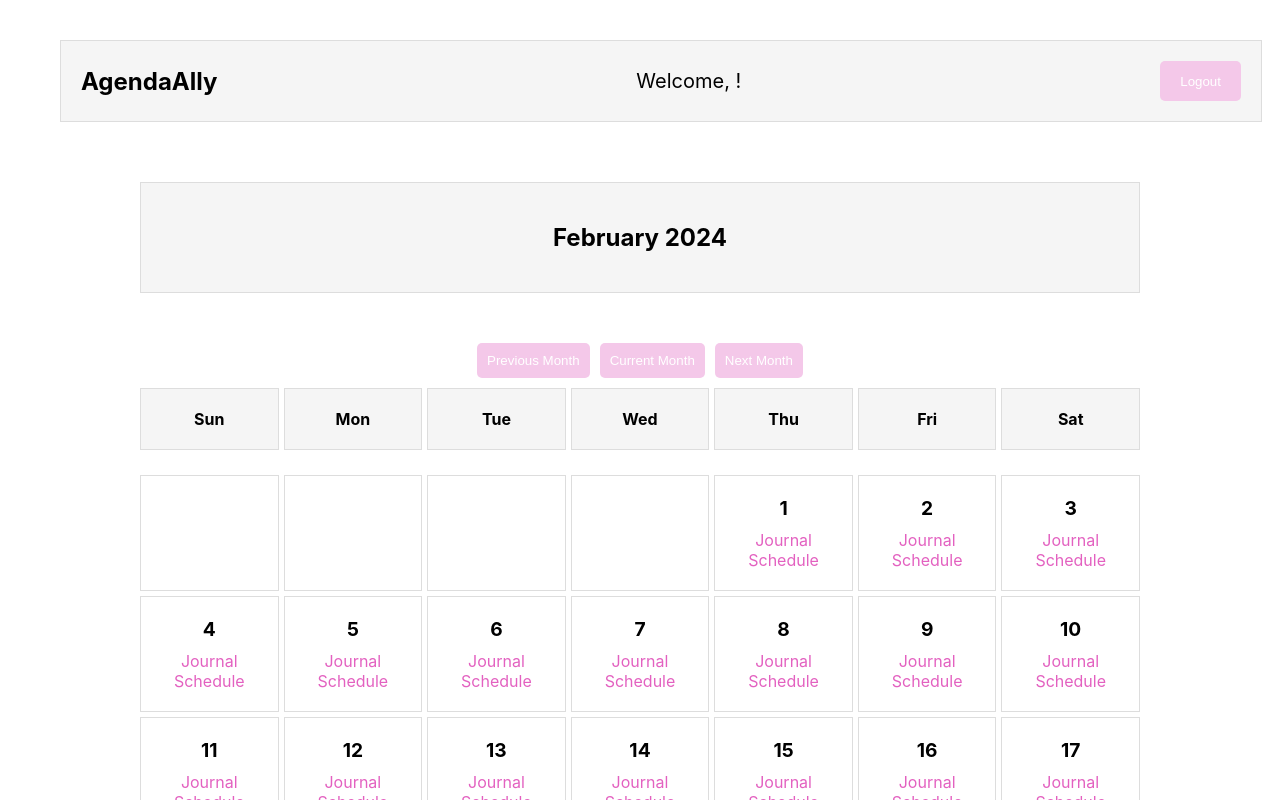
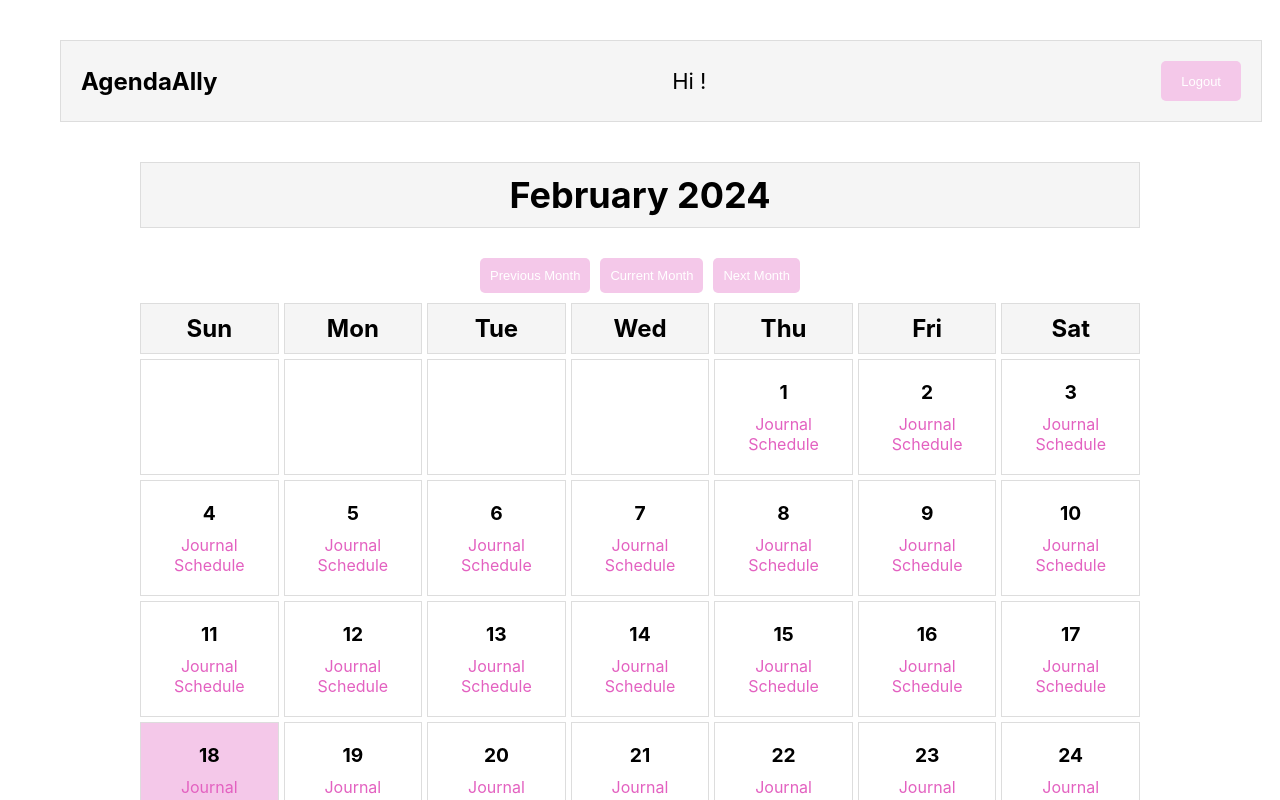
Before and after one commit to angelakim318/AgendaAlly, a React (Create React App) app in the folder frontend/: page /home in a window 1280 px wide. Shown: the top 800 px of the page. Built offline with nearby package versions, Linux system fonts and the light colour scheme; no server answers.

Commit message:
adjusting page layout

```diff
--- a/frontend/src/components/Calendar.css
+++ b/frontend/src/components/Calendar.css
@@ -12,7 +12,6 @@
 .calendar-header {
   font-weight: bold;
   text-align: center;
-  padding: 10px;
   border: 1px solid #ddd;
   background-color: #f5f5f5;
   width: 100%;
--- a/frontend/src/components/Home.css
+++ b/frontend/src/components/Home.css
@@ -28,10 +28,11 @@
 }
 
 .welcome-message {
-  font-size: 20px;
+  font-size: 22px;
 }
 
 .logout-button {
+  font-size: 13px;
   background-color: #f4c8e9;
   color: white;
   border: none;
@@ -48,7 +49,7 @@
   width: 100%;
   display: flex;
   justify-content: center;
-  margin-top: 20px;
+  margin-top: 10px;
   max-width: 1200px; /* Match the width of the journal page */
   margin-bottom: 40px; /* Add margin to create space at the bottom */
 }
@@ -63,13 +64,20 @@
 }
 
 .calendar-header {
+  font-size: 24px;
   font-weight: bold;
   text-align: center;
   padding: 10px;
   background-color: #f5f5f5;
   width: 100%;
   box-sizing: border-box;
-  margin-bottom: 20px;
+  text-align: center;
+  border: 1px solid #ddd;
+  box-sizing: border-box;
+}
+
+.calendar-header h2 {
+  margin: 0;
 }
 
 .calendar-nav-buttons {
@@ -88,8 +96,7 @@
   justify-content: center;
 }
 
-.calendar-day,
-.calendar-header {
+.calendar-day {
   text-align: center;
   padding: 20px;
   border: 1px solid #ddd;
@@ -128,6 +135,7 @@
   cursor: pointer;
   border-radius: 5px;
   margin: 0 10px;
+  font-size: 13px;
 }
 
 .nav-button:hover {
--- a/frontend/src/components/Home.js
+++ b/frontend/src/components/Home.js
@@ -43,7 +43,7 @@ const Home = ({ user }) => {
     <div className="home-container">
       <div className="header">
         <div className="title">AgendaAlly</div>
-        <div className="welcome-message">Welcome, {firstName}!</div>
+        <div className="welcome-message">Hi {firstName}!</div>
         <button onClick={handleLogout} className="logout-button">Logout</button>
       </div>
       <div className="calendar-container">
--- a/frontend/src/components/JournalEntry.css
+++ b/frontend/src/components/JournalEntry.css
@@ -31,10 +31,6 @@
 .title {
   font-size: 24px;
   font-weight: bold;
-}
-
-.welcome-message {
-  font-size: 20px;
 }
 
 .logout-button, .back-button {
@@ -97,7 +93,7 @@
   max-width: 1000px;
 }
 
-.save-button, .delete-button, .back-button {
+.save-button, .delete-button {
   background-color: #f4c8e9;
   color: white;
   border: none;
@@ -107,6 +103,6 @@
   margin: 10px 0;
 }
 
-.save-button:hover, .delete-button:hover, .back-button:hover {
+.save-button:hover, .delete-button:hover {
   background-color: #d88ec6;
 }
--- a/frontend/src/components/Schedule.css
+++ b/frontend/src/components/Schedule.css
@@ -12,7 +12,7 @@
 .header {
   display: flex;
   justify-content: space-between;
-  align-items: center; /* Align items vertically center */
+  align-items: center;
   width: 100%;
   padding: 20px;
   background-color: #f5f5f5;
@@ -25,7 +25,7 @@
 .header-buttons {
   display: flex;
   gap: 10px;
-  align-items: center; /* Ensure buttons are vertically centered */
+  align-items: center;
 }
 
 .title {
@@ -33,15 +33,11 @@
   font-weight: bold;
 }
 
-.welcome-message {
-  font-size: 20px;
-}
-
 .logout-button, .back-button {
   background-color: #f4c8e9;
   color: white;
   border: none;
-  padding: 10px 20px; /* Ensure equal padding */
+  padding: 10px 20px;
   cursor: pointer;
   border-radius: 5px;
   height: 40px; /* Set a fixed height for both buttons */
@@ -54,6 +50,14 @@
   background-color: #d88ec6;
 }
 
+.content {
+  width: 100%;
+  max-width: 1000px; /* Ensure the content is centered and within a reasonable width */
+  display: flex;
+  flex-direction: column;
+  align-items: center;
+}
+
 .schedule-title {
   font-weight: bold;
   text-align: center;
@@ -61,7 +65,7 @@
   border: 1px solid #ddd;
   background-color: #f5f5f5;
   width: 100%;
-  max-width: 1000px; /* Slightly less wide than the header */
+  max-width: 1000px; /* Match the width of the content */
   box-sizing: border-box;
   display: flex;
   justify-content: center;
@@ -71,12 +75,11 @@
 
 .schedule-grid {
   width: 100%;
-  max-width: 1000px; /* Slightly less wide than the header */
+  max-width: 1000px; /* Match the width of the content */
   display: grid;
   grid-template-columns: 100px 1fr;
   gap: 1px;
   background-color: #ddd;
-  margin-top: 20px;
 }
 
 .schedule-row {
@@ -139,10 +142,6 @@
   cursor: pointer;
   border-radius: 5px;
   margin: 10px 0; /* Consistent margin for all buttons */
-  height: 40px; /* Set a fixed height for all buttons */
-  display: flex;
-  align-items: center;
-  justify-content: center; /* Center text horizontally */
 }
 
 .save-button:hover, .delete-button:hover, .close-button:hover {
--- a/frontend/src/components/Schedule.js
+++ b/frontend/src/components/Schedule.js
@@ -87,12 +87,12 @@ const Schedule = ({ user }) => {
     <div className="schedule-container">
       <div className="header">
         <div className="title">AgendaAlly</div>
-        <div className="welcome-message">Welcome, {user ? capitalizeFirstLetter(user.firstName) : ''}!</div>
         <div className="header-buttons">
           <button onClick={() => navigate('/home')} className="back-button">Back to Calendar</button>
           <button onClick={() => navigate('/')} className="logout-button">Logout</button>
         </div>
       </div>
+      <div className="content">
         <h1 className="schedule-title">Schedule for {formattedDate}</h1>
         <div className="schedule-grid">
           {[...Array(24).keys()].map(hour => {
@@ -118,6 +118,7 @@ const Schedule = ({ user }) => {
             );
           })}
         </div>
+      </div>
       {selectedTask.time && (
         <div className="task-modal">
           <textarea
```
Lines whose indentation alone changed are shown as unchanged.
